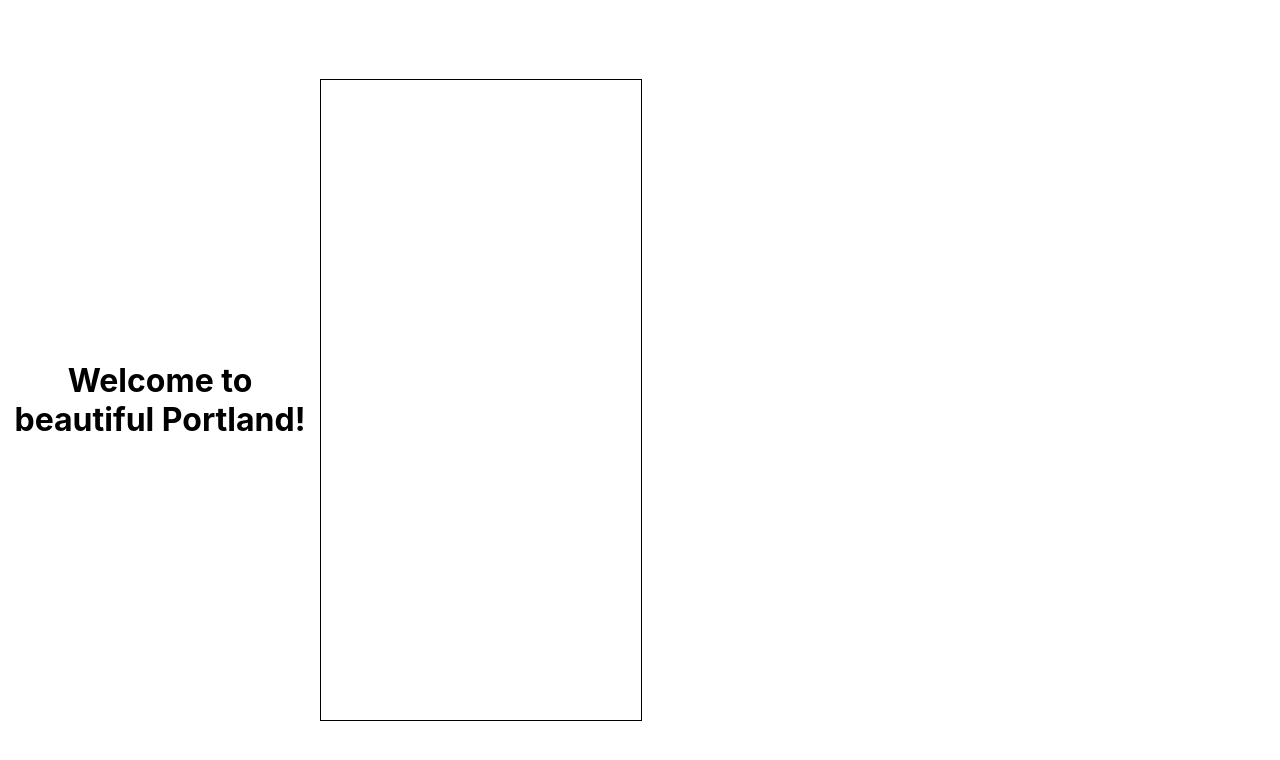
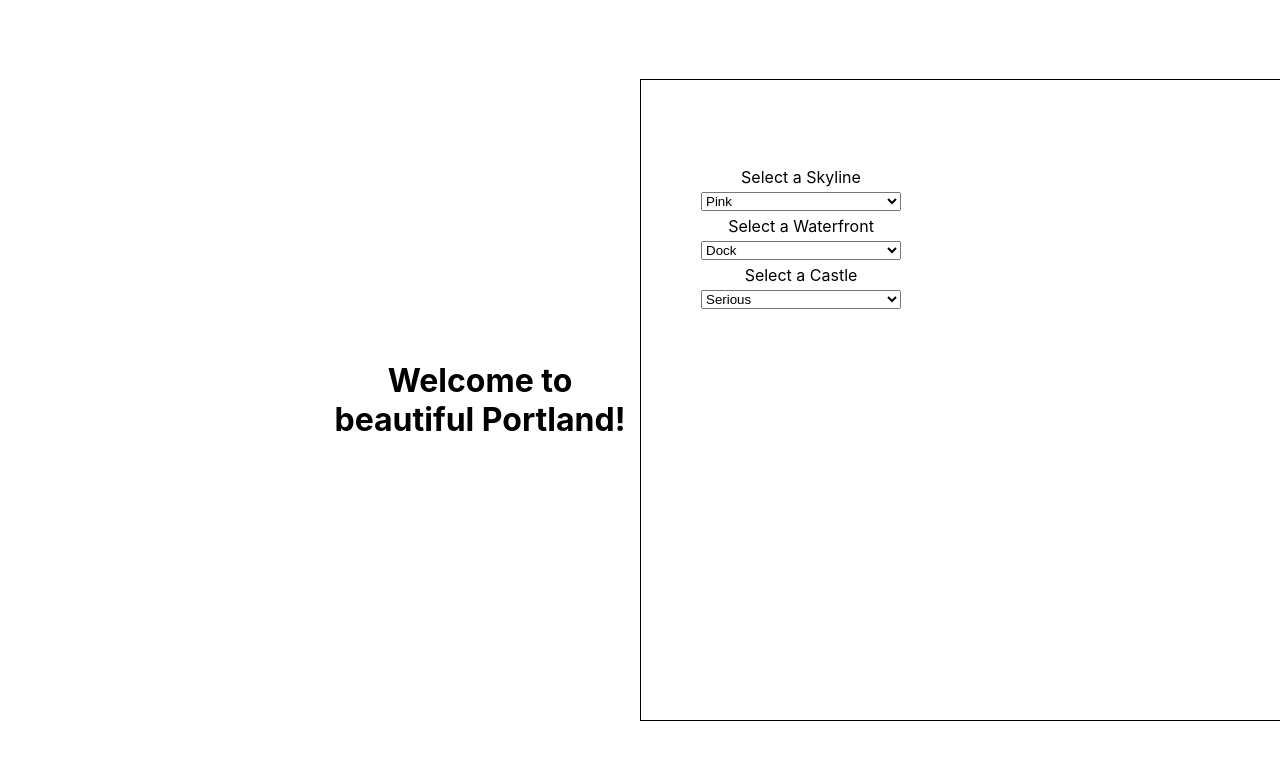
Before and after one commit to philngom/react-city-builder-half-baked, a React (Create React App) app: page / in a window 1280 px wide. Shown: the top 760 px of the page. Built offline with nearby package versions, Linux system fonts and the light colour scheme.

Commit message:
added components to App.js, added handleChange function in CastleDropDown

```diff
--- a/src/App.js
+++ b/src/App.js
@@ -10,6 +10,10 @@ import City from './City';
 
 function App() {
   // track some state here.
+  const [skylineId, setSkylineId] = useState(1);
+  const [waterfrontId, setWaterfrontId] = useState(1);
+  const [castleId, setCastleId] = useState(1);
+  const [cityName, setCityName] = useState('Portland');
   // You'll need to keep track of a skylineId, waterfrontId, and castleId. All these start out as 1
   // you'll need to track a city name, which starts as the city name of your choice.
   // finally, you'll need an array of slogans, which could start out as ['The City of Excellence'] for example
@@ -17,16 +21,20 @@ function App() {
   return (
     <div className="App">
       {/* here, the City component takes in skylineId, waterfrontId, castleId as props. It'll use those ids to render pictures correctly. */}
+      <City skylineId={ skylineId } waterfrontId={ waterfrontId }
+        castleId={ castleId }/>
       <h1>
         {/* dynamically update the city name here using state */}
-        Welcome to beautiful Portland!
+        Welcome to beautiful {cityName}!
       </h1>
       <div className='bottom'>
         {/* here, the CityNameInput component takes in the setCityName state handler function */}
         <section className='dropdowns'>
+          <SkylineDropdown setSkylineId={ setSkylineId }/>
+          <WaterfrontDropdown setWaterfrontId={ setWaterfrontId }/>
+          <CastleDropdown setCastleId={ setCastleId }/>
           {/*
           render all three Dropdown components (WaterfrontDropdown, SkylineDropdown, CastleDropdown) here.
-
           In each Dropdown, pass as props the state handler functions defined above, so that these child components can manipulate parent state
           */}
         </section>
--- a/src/CastleDropdown.js
+++ b/src/CastleDropdown.js
@@ -1,13 +1,17 @@
 import React from 'react';
 
-export default function CastleDropdown() {
+export default function CastleDropdown({ castleId, setCastleId }) {
+  function handleChange(e) {
+    setCastleId(e.target.value);
+  }
+
   return (
     <div>
       Select a Castle
       {/* this component should have a prop called setCastle, which is a function */}
       {/* on change, this component should use e.target.value to pass the correct id to the setCastle function */}
       {/* note that the options will need value properties (1, 2, or 3) that correspond to the photo filenames in the public directory */}
-      <select >
+      <select onChange={ handleChange }>
         <option value="1">Serious</option>
         <option value="2">Mysterious</option>
         <option value="3">Regal</option>
```
Also changed, not shown: 1 other file (tests, documents, lock files or other folders).
